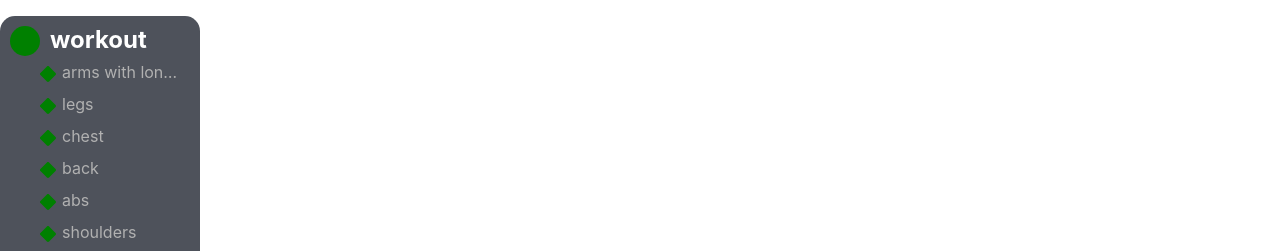
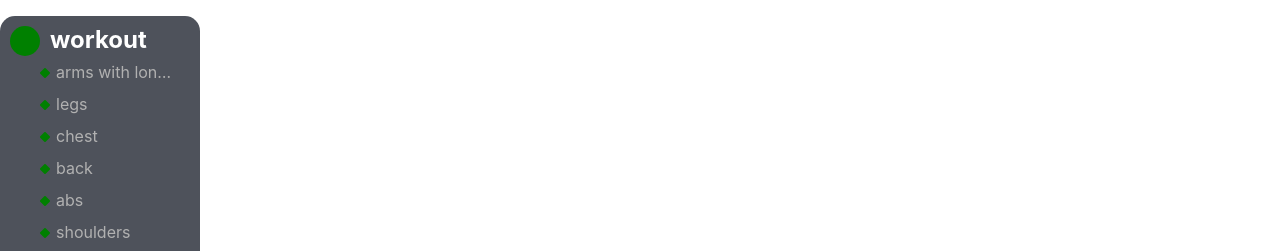
Before and after one commit to rikili/fitness-app, a React (Create React App) app in the folder root/frontend/: page / in a window 1280 px wide. Shown: the part 549-800 px from the top of the page. Built offline with nearby package versions, Linux system fonts and the light colour scheme; no server answers.

Commit message:
updated diamond

```diff
--- a/root/frontend/src/components/PreviewCard/PreviewCard.tsx
+++ b/root/frontend/src/components/PreviewCard/PreviewCard.tsx
@@ -15,7 +15,7 @@ function PreviewCard({ title, exercises, theme }: PropTypes) {
   const listExercise = exercises.map((exercise) => (
     <li className="listExerciseItem">
       <div className="exerciseItem">
-        <BsDiamondFill className="diamond" style={{ color: theme }} />
+        <BsDiamondFill className="diamond" size={10} style={{ color: theme }} />
         <p className="exercise">{exercise}</p>
       </div>
     </li>
--- a/root/frontend/src/styles/PreviewCard.scss
+++ b/root/frontend/src/styles/PreviewCard.scss
@@ -40,7 +40,7 @@ $text-color: #b1b1b1;
 }
 
 .diamond {
-	margin: 3px 6px 0 0;
+	margin: 2px 6px 0 0;
 }
 
 .listExerciseItem {
```
